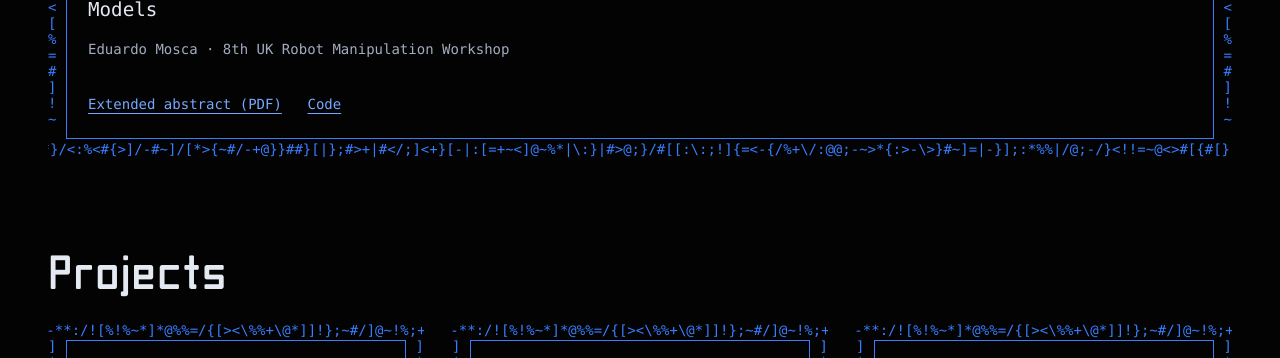
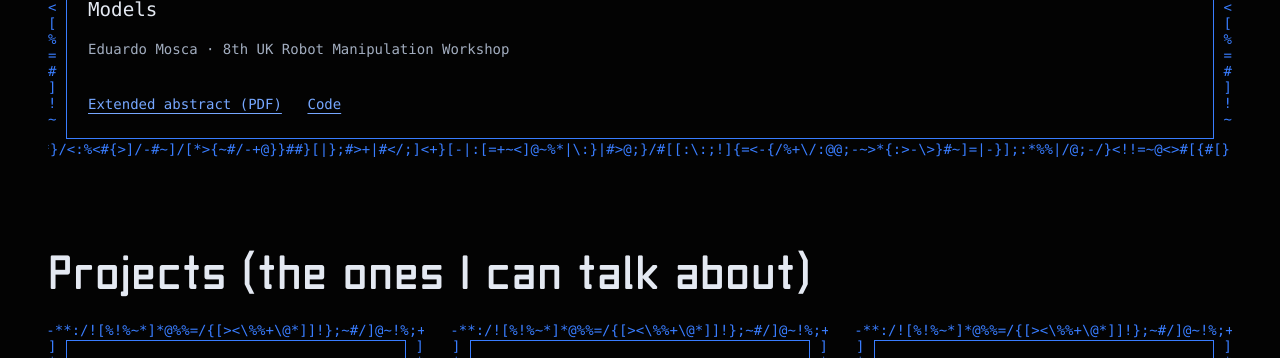
Before and after one commit to edmos7/edmos7.github.io, a Jekyll site: the page index.html, which Jekyll copies as it is, in a window 1280 px wide, cut to the strip 1665-2023 px from the top of the page. Built offline with Jekyll 4.4.1, drawn with Linux system fonts in a browser that asks for light colours; some of the changed text lies outside the part shown.

Commit message:
feat(site): expand about section and refresh headings and reading list

```diff
--- a/index.html
+++ b/index.html
@@ -5,9 +5,9 @@
   <meta name="viewport" content="width=device-width, initial-scale=1">
   <meta name="description" content="Eduardo Mosca — research, projects, and notes on robot learning and applied AI.">
   <meta name="color-scheme" content="dark">
-  <title>Eduardo Mosca · Research & projects</title>
+  <title>Eduardo Mosca</title>
   <link rel="icon" href="assets/planetary-gyroscope-still.png" type="image/png">
-  <link rel="stylesheet" href="style.css?v=20261120-jetset-2">
+  <link rel="stylesheet" href="style.css?v=20261124-about">
   <script src="script.js?v=20261120-2" defer></script>
 </head>
 <body>
@@ -43,7 +43,7 @@
     </section>
 
     <section id="projects" class="section">
-      <div class="section-heading"><div><h2>Projects</h2></div></div>
+      <div class="section-heading"><div><h2>Projects (the ones I can talk about)</h2></div></div>
       <div class="showcase">
 <article id="project-opentrajectory" class="frame showcase-project">
 <div class="project-media">
@@ -109,6 +109,7 @@
     <section id="reading" class="section">
       <div class="section-heading"><div><h2>Papers recently read</h2></div></div>
       <ul class="reading-panel frame reading-list">
+        <li><h3>Path Planning in Physically Viable World Models</h3><p class="reading-venue">arXiv preprint · 2026 · Submitted to CoRL</p><a href="https://arxiv.org/abs/2607.00673">https://arxiv.org/abs/2607.00673</a></li>
         <li><h3>Data Pyramid for Embodied Manipulation</h3><p class="reading-venue">arXiv preprint · 2026</p><a href="https://arxiv.org/abs/2607.24744">https://arxiv.org/abs/2607.24744</a></li>
         <li><h3>FoundationStereo: Zero-Shot Stereo Matching</h3><p class="reading-venue">CVPR 2025</p><a href="https://openaccess.thecvf.com/content/CVPR2025/papers/Wen_FoundationStereo_Zero-Shot_Stereo_Matching_CVPR_2025_paper.pdf">https://openaccess.thecvf.com/content/CVPR2025/papers/Wen_FoundationStereo_Zero-Shot_Stereo_Matching_CVPR_2025_paper.pdf</a></li>
         <li><h3>StereoSplat: Metric-Scale Novel View Synthesis via Stereo-Grounded Gaussian Splatting</h3><p class="reading-venue">NeurIPS 2026</p><a href="https://arxiv.org/abs/2610.35902">https://arxiv.org/abs/2610.35902</a></li>
@@ -122,15 +123,19 @@
     <section id="about" class="section">
       <div class="section-heading"><div><h2>About me</h2></div></div>
       <div class="about-grid">
-        <div class="frame about-panel">
+        <div class="frame about-panel about-with-photo">
+          <div class="about-copy">
           <p>I'm passionate about ML and Deep Learning above all, with applications in robotics and computer vision.</p>
           <p>I'm interested in data mixtures and representations for robot learning, combining behavior cloning or video pretraining with reinforcement learning post training for robotic action, dual systems combining lower level policies with an agentic component, and implementing all of the above on hardware.</p>
           <p>My goal is to be able to take part in cool and ambitious projects that improve over what's possible today, and to keep on learning along the way.</p>
+          <p>Outside of work and university I'm an avid rock fan and can hardly live without music, right now I'm probably listening to something from Mark Lanegan but also love The Doors, Jane's Addiction, Title Fight and many more. I try to keep fit as much as I can to counter the sedentary developer lifestyle, and I'm a huge mecha genre fan (Gundam, Armored Core VI...); unfortunately I end up not being able to play videogames as much as I would like.</p>
+          </div>
+          <img class="about-photo" src="assets/aboutme.jpeg" alt="Eduardo Mosca" width="1080" height="1437" loading="lazy">
         </div>
 
       </div>
     </section>
   </main>
-  <footer><span>Eduardo Mosca <span class="blue">/</span> research & projects</span><a href="#home">Back to top</a></footer>
+  <footer><span>Eduardo Mosca</span><a href="#home">Back to top</a></footer>
 </body>
 </html>
--- a/style.css
+++ b/style.css
@@ -58,3 +58,5 @@
 .hero h1{font-family:'Jet Set', sans-serif;font-size:clamp(1rem,9cqi,6.5rem);font-weight:400;letter-spacing:.025em;line-height:1.2;white-space:nowrap;margin-bottom:1.8rem}
 
 .section-heading h2{font-family:'Jet Set',sans-serif;font-weight:400;font-size:clamp(1.8rem,3vw,2.6rem);letter-spacing:.025em;line-height:1.3}
+
+.about-with-photo{display:grid;grid-template-columns:minmax(0,1fr) minmax(0,300px);gap:2.5rem;align-items:start}.about-copy{min-width:0;color:var(--muted)}.about-copy p:last-child{margin-bottom:0}.about-photo{display:block;width:100%;height:auto;max-width:300px;justify-self:end}@media(max-width:750px){.about-with-photo{grid-template-columns:minmax(0,1fr);gap:1.5rem}.about-photo{justify-self:center}}
```
Also changed, not shown: assets/aboutme.jpeg (added).
